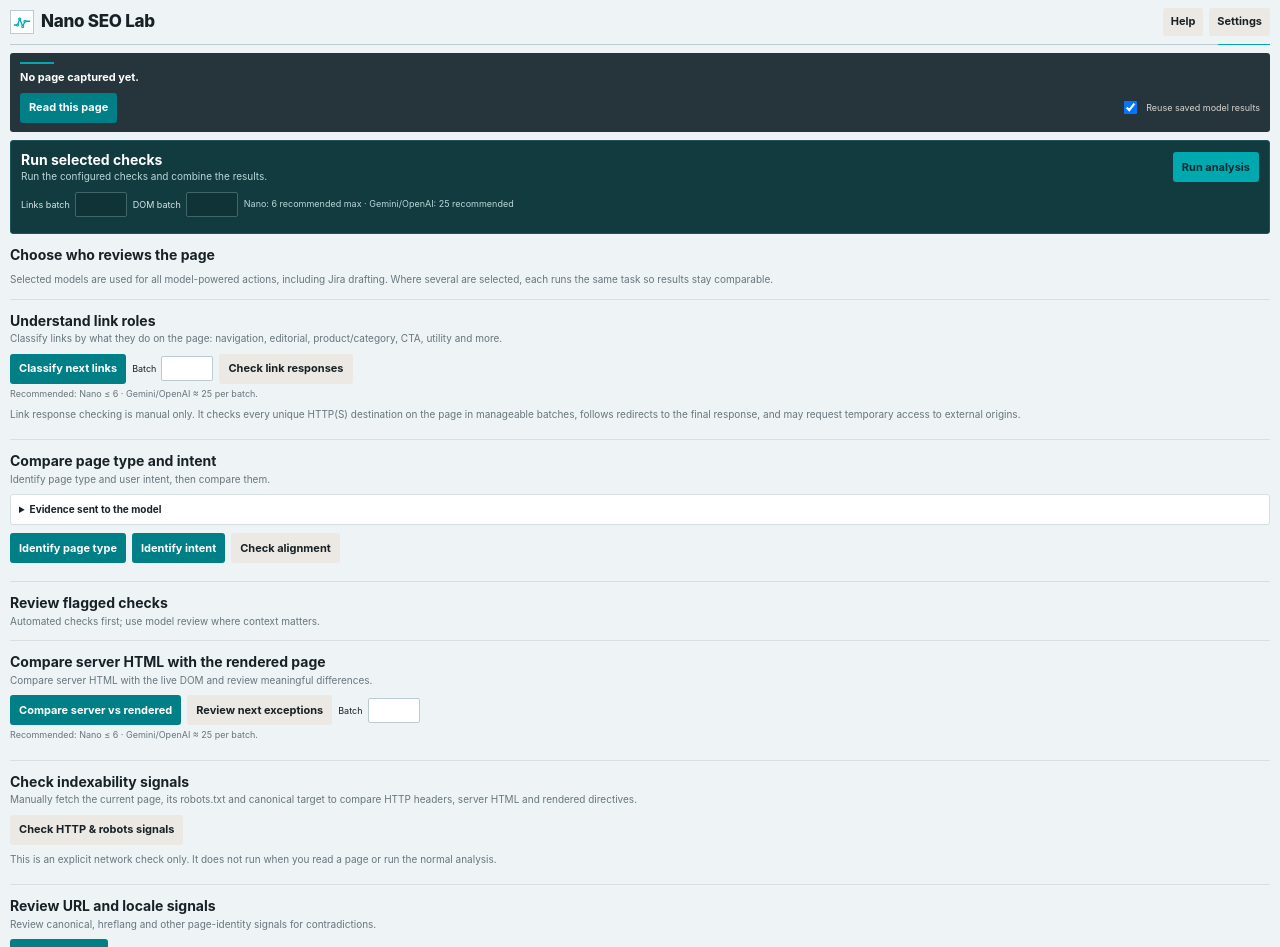
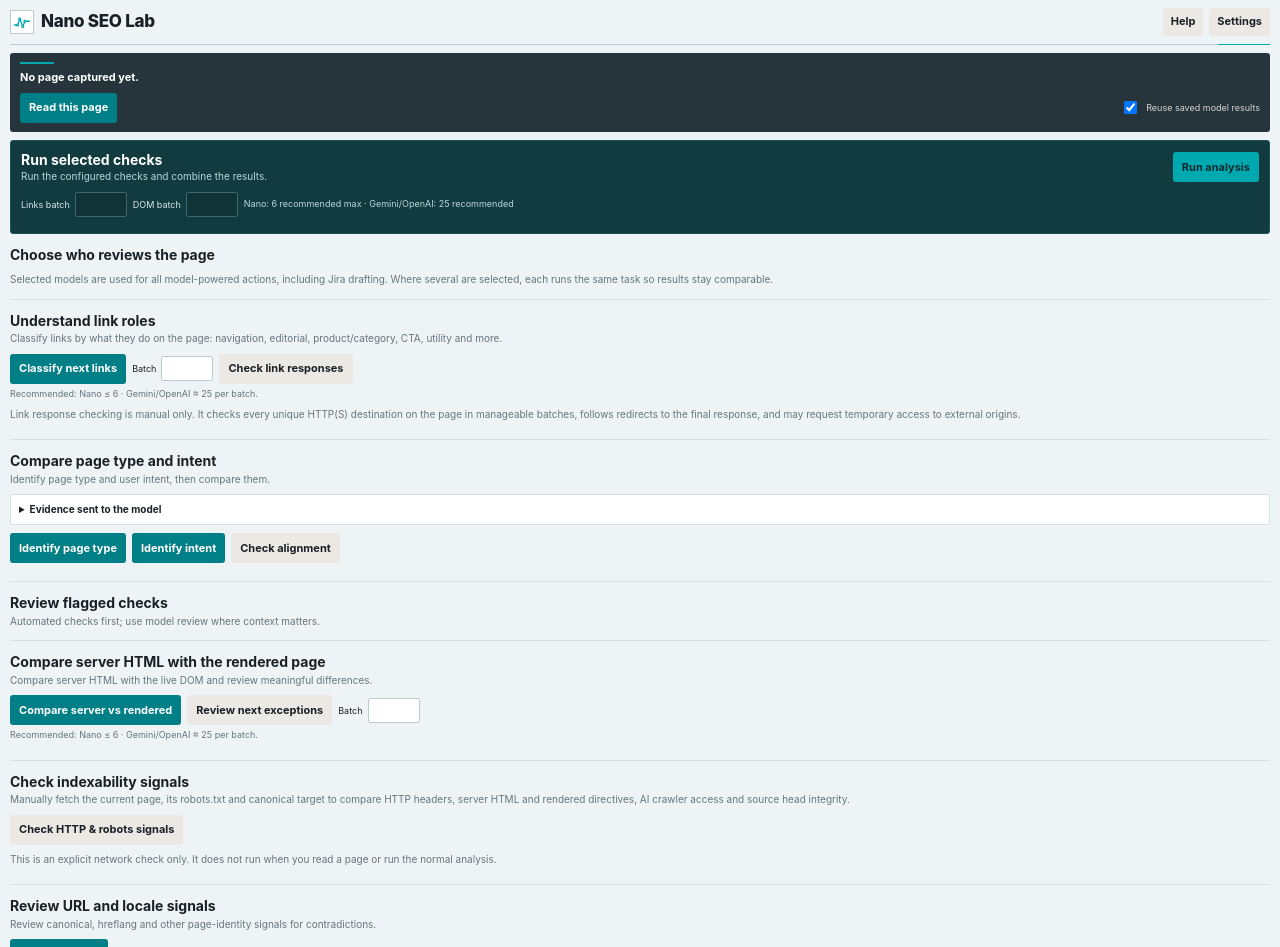
Before and after one commit to chr156r33n/nano-seo-extension, a browser extension: page sidepanel.html in a window 1280 px wide. Shown: the top 947 px of the page. Drawn offline with Linux system fonts and the light colour scheme.

Commit message:
Clarify indexability check coverage

```diff
--- a/sidepanel.html
+++ b/sidepanel.html
@@ -180,7 +180,7 @@
   <section class="tool-section">
     <h2>Check indexability signals</h2>
     <div class="section-copy">
-      Manually fetch the current page, its robots.txt and canonical target to compare HTTP headers, server HTML and rendered directives.
+      Manually fetch the current page, its robots.txt and canonical target to compare HTTP headers, server HTML and rendered directives, AI crawler access and source head integrity.
     </div>
     <div class="row section-actions">
       <button id="checkIndexabilityBtn" class="secondary">Check HTTP &amp; robots signals</button>
```
